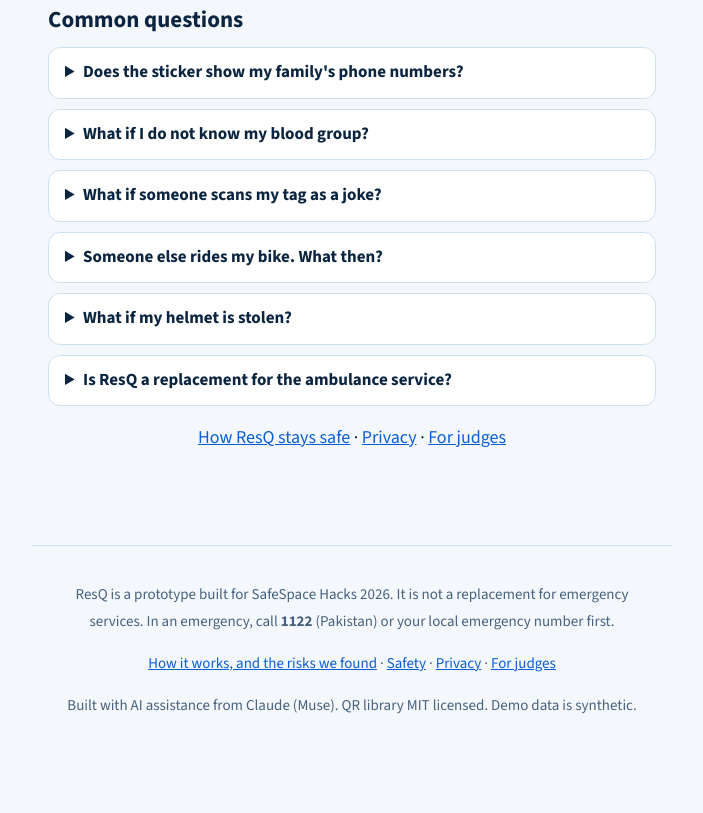
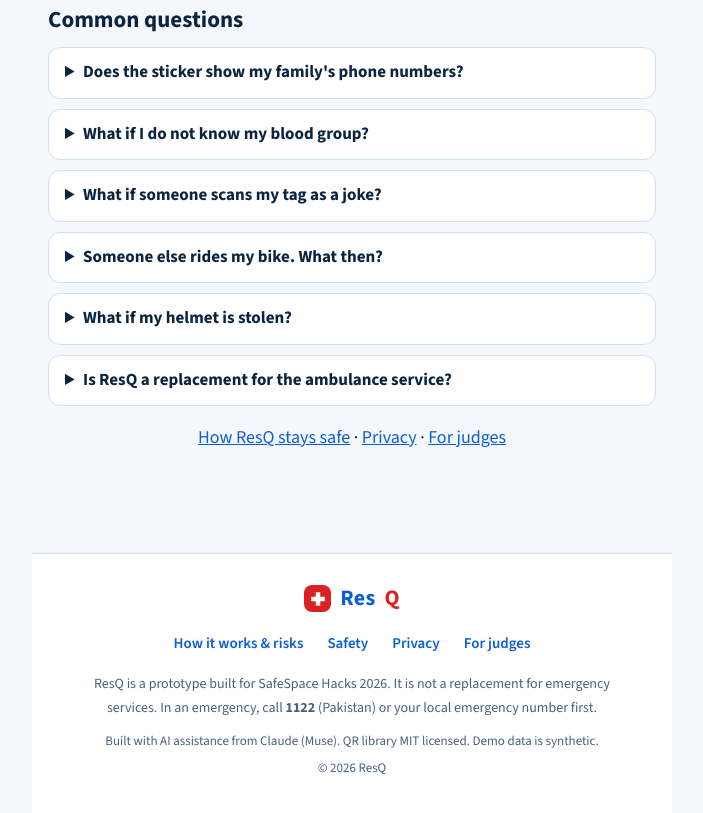
Before and after one commit to Daimx1214/resq, a plain HTML site: page index.html in a window 1280 px wide. Shown: the part 1751-2564 px from the top of the page, without its empty margins (288-991 px from the left). Before the commit the page ends 2525 px from the top, so only its background shows below. Drawn offline with Linux system fonts and the light colour scheme; no server answers.

Commit message:
Header + footer redesign (owner feedback): red cross logo mark in header and footer, sticky header with soft shadow, structured white footer (logo, link row, note, credits, copyright)

```diff
--- a/css/styles.css
+++ b/css/styles.css
@@ -14,8 +14,10 @@
 html,body{margin:0;padding:0}
 body{font-family:"Source Sans 3",system-ui,-apple-system,"Segoe UI",Roboto,sans-serif;background:var(--paper);color:var(--ink);font-size:18px;line-height:1.5}
 .wrap{max-width:640px;margin:0 auto;padding:0 16px 48px}
-header.top{display:flex;align-items:center;justify-content:space-between;padding:12px 16px;max-width:640px;margin:0 auto;background:var(--card);border-bottom:1px solid var(--line);position:sticky;top:0;z-index:20}
-.logo{font-weight:800;font-size:24px;color:var(--ink);text-decoration:none;letter-spacing:.2px}
+header.top{display:flex;align-items:center;justify-content:space-between;padding:12px 16px;max-width:640px;margin:0 auto;background:var(--card);border-bottom:1px solid var(--line);position:sticky;top:0;z-index:20;box-shadow:0 8px 18px -14px rgba(11,36,64,.35)}
+.logo{display:inline-flex;align-items:center;gap:9px;font-weight:800;font-size:24px;color:var(--ink);text-decoration:none;letter-spacing:.2px}
+.logo-mark{display:inline-flex;align-items:center;justify-content:center;width:30px;height:30px;background:var(--red);border-radius:8px;flex:none}
+.logo-mark svg{width:18px;height:18px;display:block}
 .logo .tag-dot{color:var(--red)}
 .lang-btn{border:1px solid var(--line);background:var(--card);border-radius:999px;padding:8px 16px;font-size:15px;font-weight:600;cursor:pointer;color:var(--ink)}
 h1{font-family:"Bricolage Grotesque","Source Sans 3",system-ui,sans-serif;font-size:30px;line-height:1.15;margin:14px 0 8px;font-weight:800}
@@ -59,8 +61,16 @@ legend{font-weight:700;padding:0 6px;color:var(--ink)}
 .pill-pending{background:var(--blue-tint);color:var(--blue-dark)}
 ul.tight{margin:8px 0;padding-left:22px}
 ul.tight li{margin:6px 0}
-footer.foot{max-width:640px;margin:28px auto 0;padding:20px 16px 40px;color:var(--muted);font-size:15px;line-height:1.8;text-align:center;border-top:1px solid var(--line)}
+footer.foot{max-width:640px;margin:36px auto 0;padding:26px 16px 34px;color:var(--muted);font-size:15px;line-height:1.7;text-align:center;background:var(--card);border-top:1px solid var(--line)}
 footer.foot a{color:var(--care)}
+.foot-logo{justify-content:center;font-size:22px;margin-bottom:14px}
+.foot-logo .logo-mark{width:27px;height:27px}
+.foot-links{display:flex;flex-wrap:wrap;justify-content:center;gap:8px 24px;margin:0 0 16px}
+.foot-links a{font-weight:600;text-decoration:none}
+.foot-links a:hover{text-decoration:underline}
+.foot-note{max-width:520px;margin:0 auto 10px;font-size:14px}
+.foot-credit{font-size:13px;margin:0 0 4px}
+.foot-copy{font-size:13px;margin:0}
 [dir="rtl"]{text-align:right}
 .urdu{font-family:"Noto Nastaliq Urdu",system-ui,sans-serif;line-height:2}
 input[type="radio"],input[type="checkbox"]{width:22px;height:22px;vertical-align:-4px;margin-right:8px;accent-color:var(--blue)}
--- a/index.html
+++ b/index.html
@@ -11,14 +11,21 @@
 </head>
 <body>
 <header class="top">
-  <a class="logo" href="#/">Res<span class="tag-dot">Q</span></a>
+  <a class="logo" href="#/"><span class="logo-mark"><svg viewBox="0 0 24 24" aria-hidden="true"><path d="M9 3h6v6h6v6h-6v6H9v-6H3V9h6z" fill="#fff"/></svg></span>Res<span class="tag-dot">Q</span></a>
   <button class="lang-btn" id="langBtn" type="button">اردو</button>
 </header>
 <main class="wrap" id="app" aria-live="polite"></main>
 <footer class="foot">
-  <p>ResQ is a prototype built for SafeSpace Hacks 2026. It is not a replacement for emergency services. In an emergency, call <b>1122</b> (Pakistan) or your local emergency number first.</p>
-  <p><a href="#/about">How it works, and the risks we found</a> · <a href="#/safety">Safety</a> · <a href="#/privacy">Privacy</a> · <a href="#/judges">For judges</a></p>
-  <p>Built with AI assistance from Claude (Muse). QR library MIT licensed. Demo data is synthetic.</p>
+  <a class="logo foot-logo" href="#/"><span class="logo-mark"><svg viewBox="0 0 24 24" aria-hidden="true"><path d="M9 3h6v6h6v6h-6v6H9v-6H3V9h6z" fill="#fff"/></svg></span>Res<span class="tag-dot">Q</span></a>
+  <nav class="foot-links">
+    <a href="#/about">How it works &amp; risks</a>
+    <a href="#/safety">Safety</a>
+    <a href="#/privacy">Privacy</a>
+    <a href="#/judges">For judges</a>
+  </nav>
+  <p class="foot-note">ResQ is a prototype built for SafeSpace Hacks 2026. It is not a replacement for emergency services. In an emergency, call <b>1122</b> (Pakistan) or your local emergency number first.</p>
+  <p class="foot-credit">Built with AI assistance from Claude (Muse). QR library MIT licensed. Demo data is synthetic.</p>
+  <p class="foot-copy">© 2026 ResQ</p>
 </footer>
 <script>if ('serviceWorker' in navigator) { navigator.serviceWorker.register('sw.js').catch(function(){}); }</script>
 <script src="js/qrcode.js"></script>
--- a/sw.js
+++ b/sw.js
@@ -1,6 +1,6 @@
 // LifeTag service worker: network-first for the shell so updates land fast,
 // cache only as an offline fallback (lesson learned from LearnMate).
-const CACHE = 'resq-v5';
+const CACHE = 'resq-v6';
 const SHELL = ['./', './index.html', './css/fonts.css', './css/styles.css', './js/qrcode.js', './js/firebase-config.js', './js/store.js', './js/i18n.js', './js/app.js', './manifest.webmanifest', './fonts/BricolageGrotesque-800-latin.woff2', './fonts/SourceSans3-400-latin.woff2', './fonts/SourceSans3-600-latin.woff2', './fonts/SourceSans3-700-latin.woff2', './audio/guide-ur.mp3', './audio/guide-en.mp3'];
 self.addEventListener('install', e => {
   e.waitUntil(caches.open(CACHE).then(c => c.addAll(SHELL)).then(() => self.skipWaiting()));
```
Also changed, not shown: shots/v4-create.png (added), shots/v4-dashboard.png (added), shots/v4-gate.png (added), shots/v4-landing.png (added).
